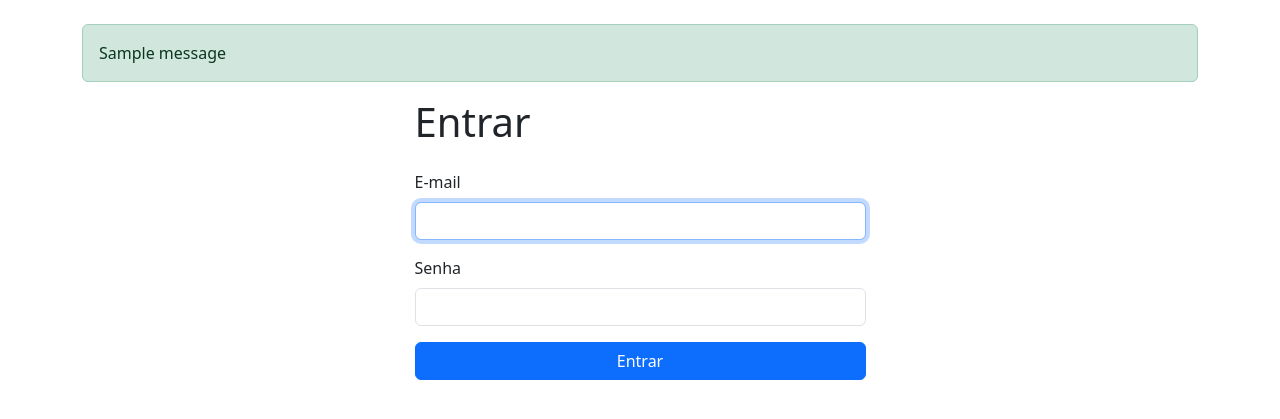
After one commit to EnricoBertolucci/Atividade-Extensionista, a Flask app: page /login in a window 1280 px wide. The commit adds this page. Shown: the top 419 px of the page. Run offline with Flask 3, Linux system fonts and the light colour scheme; tables that the repository leaves empty hold one stand-in row (values such as "Sample post"); one stand-in notice (Sample message) is shown.

Commit message:
feat: autenticacao com Flask-Login (login, logout, protecao de rotas)

```diff
--- a/sistema-financeiro-igreja/app.py
+++ b/sistema-financeiro-igreja/app.py
@@ -2,8 +2,11 @@ import os
 
 from flask import Flask, render_template
 from flask_cors import CORS
+from flask_login import login_required
 
+from src.auth import login_manager
 from src.models import db
+from src.routes.auth import auth_bp
 from src.seed import seed_categorias_padrao
 
 BASE_DIR = os.path.dirname(__file__)
@@ -19,6 +22,9 @@ app.config["SQLALCHEMY_TRACK_MODIFICATIONS"] = False
 
 CORS(app)
 db.init_app(app)
+login_manager.init_app(app)
+
+app.register_blueprint(auth_bp)
 
 with app.app_context():
     db.create_all()
@@ -26,6 +32,7 @@ with app.app_context():
 
 
 @app.route("/")
+@login_required
 def index():
     return render_template("index.html")
 
--- /dev/null
+++ b/sistema-financeiro-igreja/src/routes/auth.py
@@ -0,0 +1,34 @@
+from flask import Blueprint, flash, redirect, render_template, request, url_for
+from flask_login import current_user, login_required, login_user, logout_user
+
+from src.models import Usuario
+
+auth_bp = Blueprint("auth", __name__)
+
+
+@auth_bp.route("/login", methods=["GET", "POST"])
+def login():
+    if current_user.is_authenticated:
+        return redirect(url_for("index"))
+
+    if request.method == "POST":
+        email = request.form.get("email", "").strip().lower()
+        senha = request.form.get("senha", "")
+
+        usuario = Usuario.query.filter_by(email=email).first()
+        if usuario and usuario.checar_senha(senha):
+            login_user(usuario)
+            proximo = request.args.get("next")
+            return redirect(proximo or url_for("index"))
+
+        flash("E-mail ou senha inválidos.", "danger")
+
+    return render_template("login.html")
+
+
+@auth_bp.route("/logout")
+@login_required
+def logout():
+    logout_user()
+    flash("Você saiu do sistema.", "info")
+    return redirect(url_for("auth.login"))
--- /dev/null
+++ b/sistema-financeiro-igreja/src/templates/base.html
@@ -0,0 +1,34 @@
+<!doctype html>
+<html lang="pt-br">
+<head>
+    <meta charset="utf-8">
+    <meta name="viewport" content="width=device-width, initial-scale=1">
+    <title>{% block title %}Sistema Financeiro da Igreja{% endblock %}</title>
+    <link href="https://cdn.jsdelivr.net/npm/bootstrap@5.3.3/dist/css/bootstrap.min.css" rel="stylesheet">
+</head>
+<body>
+    {% if current_user.is_authenticated %}
+    <nav class="navbar navbar-expand-lg navbar-dark bg-dark">
+        <div class="container">
+            <a class="navbar-brand" href="{{ url_for('index') }}">Sistema Financeiro da Igreja</a>
+            <div class="d-flex align-items-center">
+                <span class="navbar-text text-white me-3">Olá, {{ current_user.nome }}</span>
+                <a class="btn btn-outline-light btn-sm" href="{{ url_for('auth.logout') }}">Sair</a>
+            </div>
+        </div>
+    </nav>
+    {% endif %}
+
+    <div class="container py-4">
+        {% with messages = get_flashed_messages(with_categories=true) %}
+            {% if messages %}
+                {% for category, message in messages %}
+                    <div class="alert alert-{{ category }}">{{ message }}</div>
+                {% endfor %}
+            {% endif %}
+        {% endwith %}
+
+        {% block content %}{% endblock %}
+    </div>
+</body>
+</html>
--- /dev/null
+++ b/sistema-financeiro-igreja/src/templates/login.html
@@ -0,0 +1,22 @@
+{% extends "base.html" %}
+
+{% block title %}Login — Sistema Financeiro da Igreja{% endblock %}
+
+{% block content %}
+<div class="row justify-content-center">
+    <div class="col-md-5">
+        <h1 class="mb-4">Entrar</h1>
+        <form method="post">
+            <div class="mb-3">
+                <label class="form-label" for="email">E-mail</label>
+                <input type="email" id="email" name="email" class="form-control" required autofocus>
+            </div>
+            <div class="mb-3">
+                <label class="form-label" for="senha">Senha</label>
+                <input type="password" id="senha" name="senha" class="form-control" required>
+            </div>
+            <button type="submit" class="btn btn-primary w-100">Entrar</button>
+        </form>
+    </div>
+</div>
+{% endblock %}
```
Also changed, not shown: sistema-financeiro-igreja/criar_usuario.py (added, +25 -0 lines), sistema-financeiro-igreja/src/auth.py (added, +13 -0 lines), sistema-financeiro-igreja/src/models/usuario.py (+10 -1 lines), sistema-financeiro-igreja/src/templates/index.html (+6 -15 lines).
